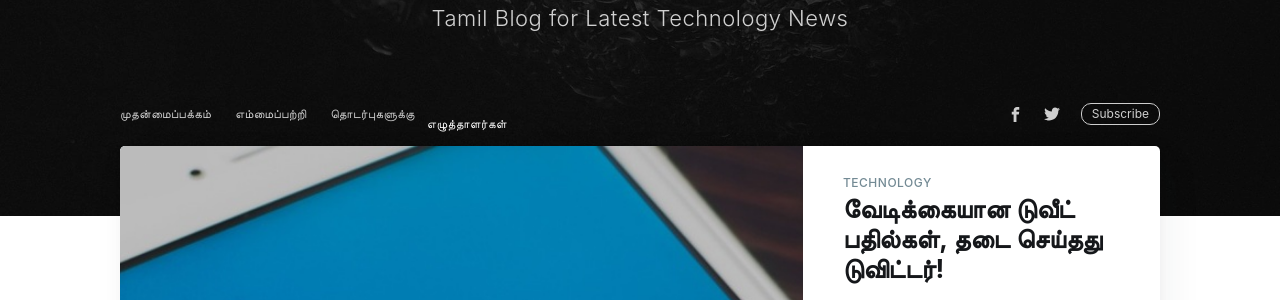
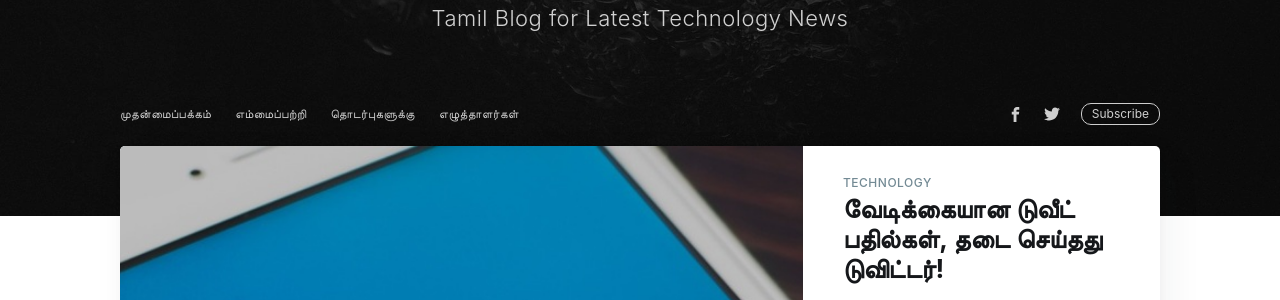
Before and after one commit to techlanka/blog, a Jekyll site: the page built from index.html, in a window 1280 px wide. Shown: the part 186-486 px from the top of the page. Built offline with Jekyll 4.4.1, drawn with Linux system fonts in a browser that asks for light colours; nearby versions of some CDN libraries; the list of posts is cut into pages by our own code; comment, search, counter and statistics services are not loaded.

Commit message:
Update navigation.html

```diff
--- a/_includes/navigation.html
+++ b/_includes/navigation.html
@@ -2,4 +2,4 @@
     <li class="nav-home" role="menuitem"><a href="{{site.baseurl}}">முதன்மைப்பக்கம்</a></li>
     <li class="nav-about" role="menuitem"><a href="{{site.baseurl}}about/">எம்மைப்பற்றி</a></li>
     <li class="nav-getting-started" role="menuitem"><a href="{{site.baseurl}}contact/">தொடர்புகளுக்கு</a></li>
-    <li class="nav-try-ghost" role="menuitem"><a href="{{site.baseurl}}authors/"></a>எழுத்தாளர்கள்</li></ul>
+    <li class="nav-try-ghost" role="menuitem"><a href="{{site.baseurl}}authors/">எழுத்தாளர்கள்</a></li></ul>
```
